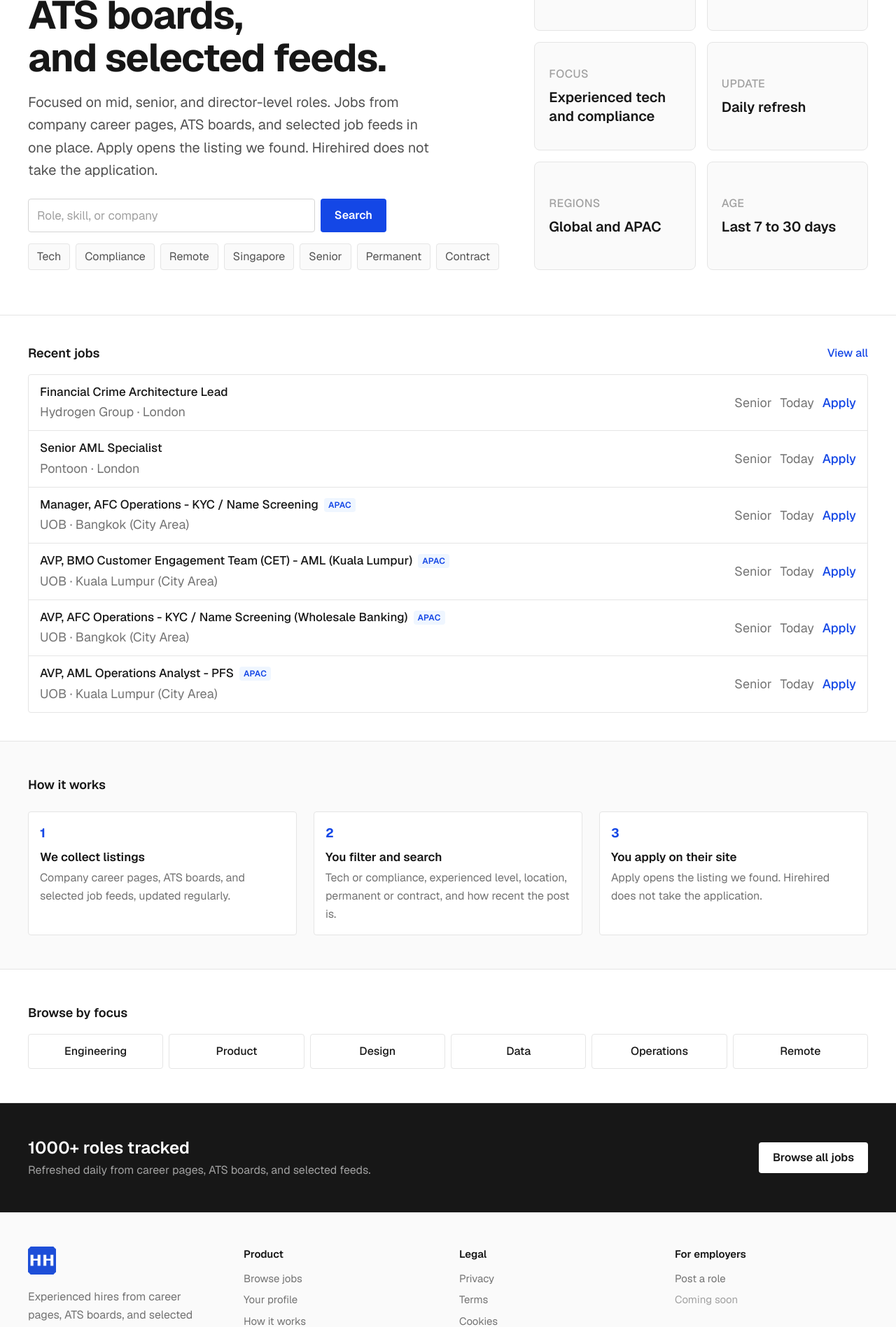
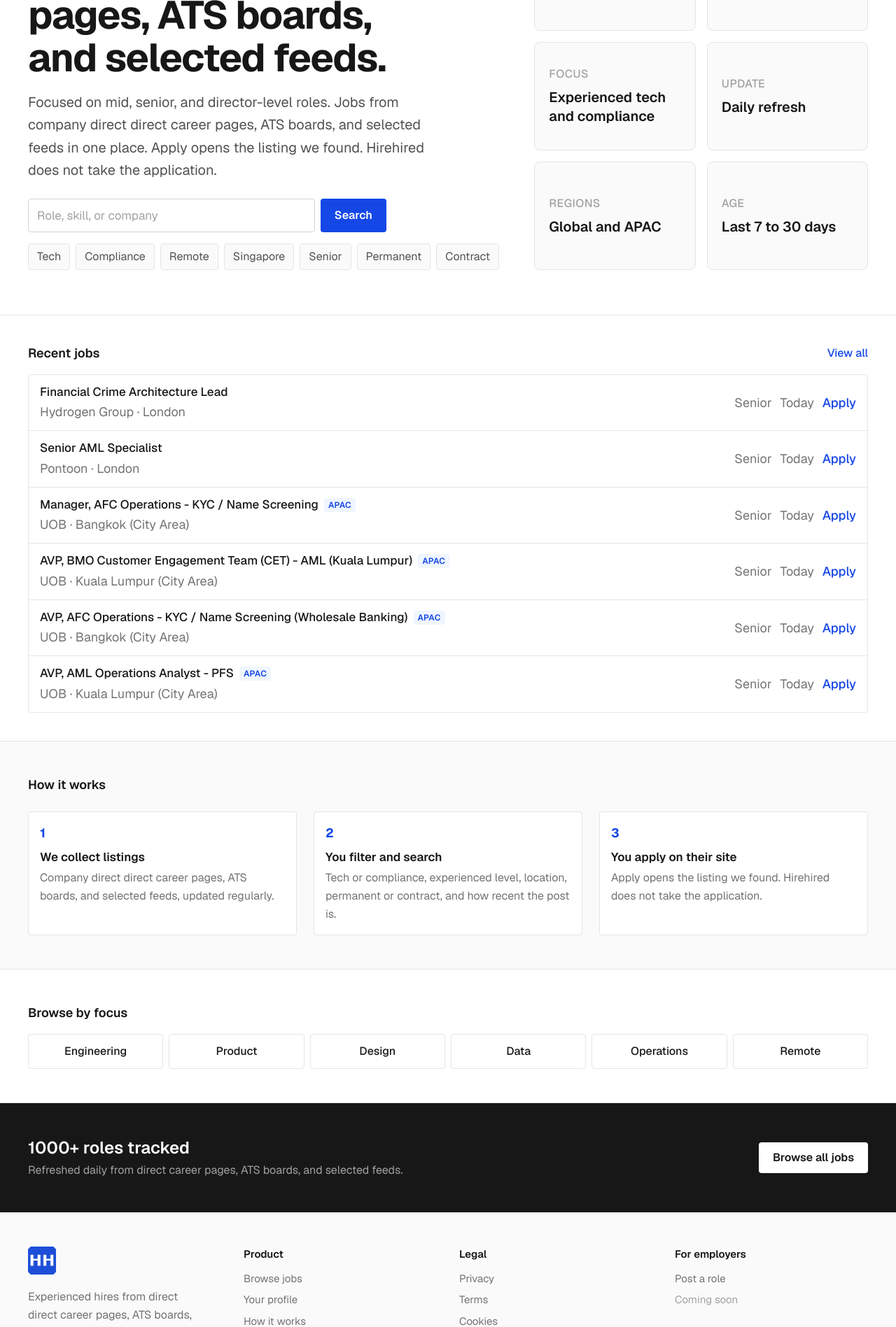
Before and after one commit to ohkariku-boop/Hirehired, a Next.js app: page / in a window 1280 px wide. Shown: the part 240-2137 px from the top of the page at 70% size. Built offline with nearby package versions, Linux system fonts and the light colour scheme; no server answers.

Commit message:
Copy: Jobs from direct career pages, ATS boards, and selected feeds

```diff
--- a/src/app/layout.tsx
+++ b/src/app/layout.tsx
@@ -16,9 +16,9 @@ const geistMono = Geist_Mono({
 const BASE = process.env.NEXT_PUBLIC_BASE_PATH || "";
 
 export const metadata: Metadata = {
-  title: "Hirehired - Jobs from career pages, ATS, and selected feeds",
+  title: "Hirehired - Jobs from direct career pages, ATS boards, and selected feeds",
   description:
-    "Mid, senior, and director-level roles from company career pages, ATS boards, and selected job feeds. Apply opens the listing we found. Hirehired does not take the application.",
+    "Mid, senior, and director-level roles from company direct direct career pages, ATS boards, and selected feeds. Apply opens the listing we found. Hirehired does not take the application.",
   metadataBase: new URL(
     process.env.NEXT_PUBLIC_SITE_URL ||
       (process.env.NODE_ENV === "production"
--- a/src/app/page.tsx
+++ b/src/app/page.tsx
@@ -35,13 +35,13 @@ export default function Home() {
                   Experienced hires
                 </p>
                 <h1 className="text-[2.35rem] sm:text-[3.25rem] lg:text-[3.5rem] font-bold tracking-tight leading-[1.1]">
-                  Jobs from career pages, ATS boards,
+                  Jobs from direct career pages, ATS boards,
                   <br className="hidden sm:block" />{" "}
                   and selected feeds.
                 </h1>
                 <p className="mt-4 text-lg sm:text-xl text-neutral-600 leading-relaxed max-w-xl">
                   Focused on mid, senior, and director-level roles. Jobs from company
-                  career pages, ATS boards, and selected job feeds in one place. Apply
+                  direct direct career pages, ATS boards, and selected feeds in one place. Apply
                   opens the listing we found. Hirehired does not take the application.
                 </p>
 
@@ -162,7 +162,7 @@ export default function Home() {
                 {
                   n: "1",
                   t: "We collect listings",
-                  d: "Company career pages, ATS boards, and selected job feeds, updated regularly.",
+                  d: "Company direct direct career pages, ATS boards, and selected feeds, updated regularly.",
                 },
                 {
                   n: "2",
@@ -216,7 +216,7 @@ export default function Home() {
                 {jobs.length}+ roles tracked
               </h2>
               <p className="mt-1 text-base text-neutral-400">
-                Refreshed daily from career pages, ATS boards, and selected feeds.
+                Refreshed daily from direct career pages, ATS boards, and selected feeds.
               </p>
             </div>
             <Link
--- a/src/components/Footer.tsx
+++ b/src/components/Footer.tsx
@@ -18,7 +18,7 @@ export function Footer() {
               />
             </Link>
             <p className="text-neutral-500 leading-relaxed max-w-[240px] text-base">
-              Experienced hires from career pages, ATS boards, and selected job feeds.
+              Experienced hires from direct direct career pages, ATS boards, and selected feeds.
             </p>
           </div>
           <div>
```
